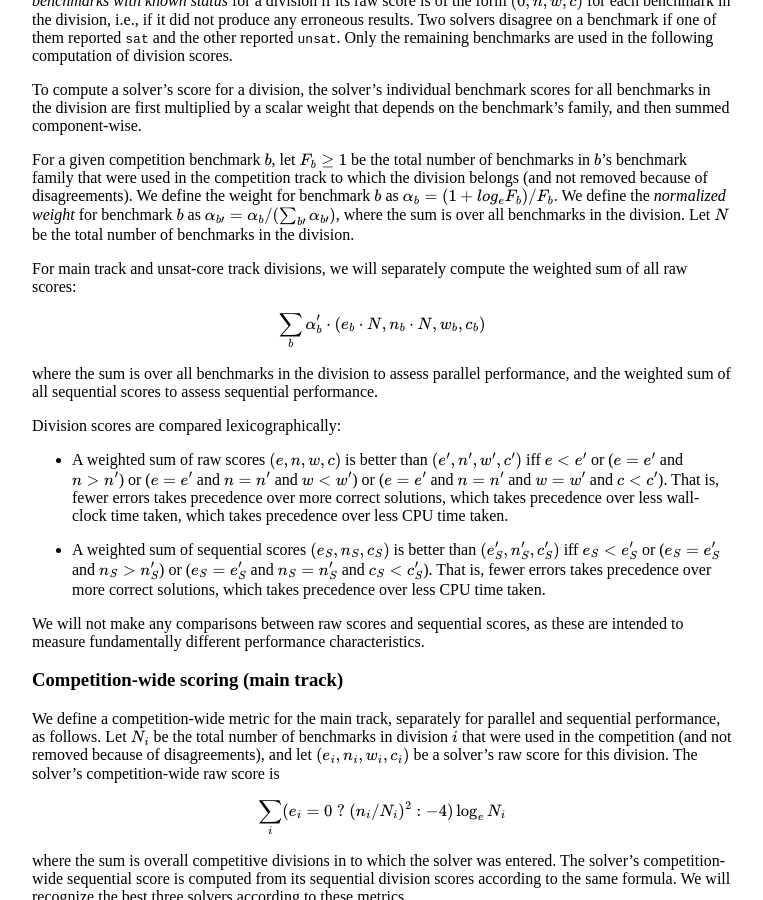
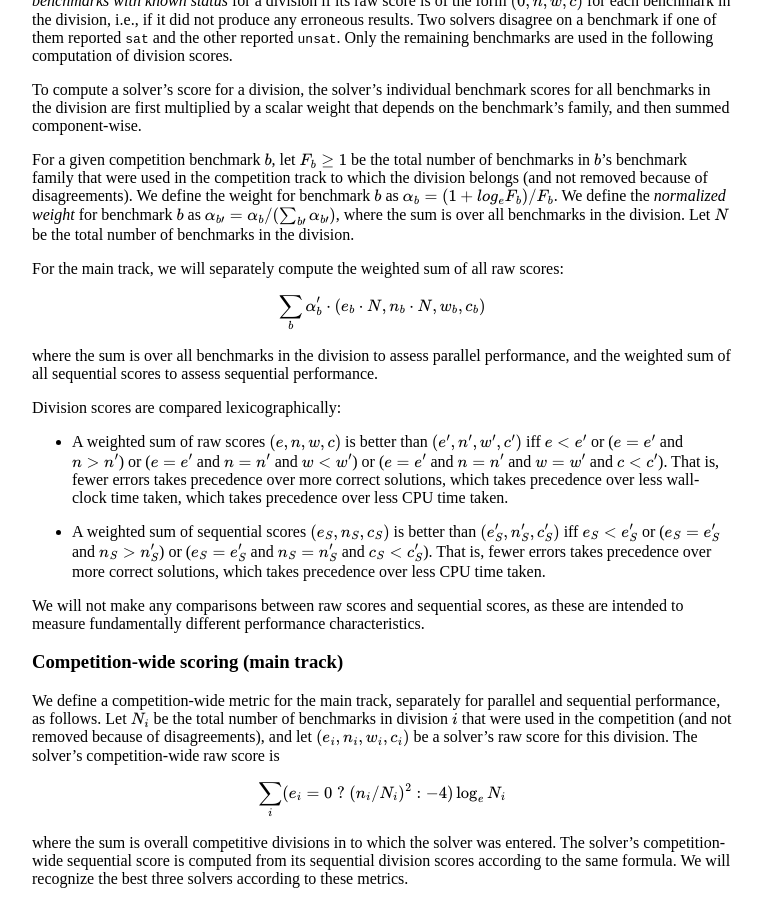
Before and after one commit to chc-comp/chc-comp.github.io, a Jekyll site: the page built from 2018/rules.md, in a window 1280 px wide and 900 px high, scrolled down 5063 px. Shown: the whole window, without its empty margins (258-1021 px from the left). Built offline with Jekyll 4.4.1, drawn with Linux system fonts in a browser that asks for light colours; nearby versions of some CDN libraries; formulas are drawn with MathJax 3.

Commit message:
Removed unsat core

```diff
--- a/2018/rules.md
+++ b/2018/rules.md
@@ -389,8 +389,8 @@ $$\alpha_{b′} = \alpha_b / ( \sum_{b′} \alpha_{b′})$$,
 where the sum is over all benchmarks in the
 division. Let $$N$$ be the total number of benchmarks in the division.
 
-For main track and unsat-core track divisions, we will separately
-compute the weighted sum of all raw scores:
+For the main track, we will separately compute the weighted sum of all
+raw scores:
 
 $$
 \sum_{b} \alpha'_b \cdot (e_b \cdot N, n_b \cdot N, w_b, c_b)
```
